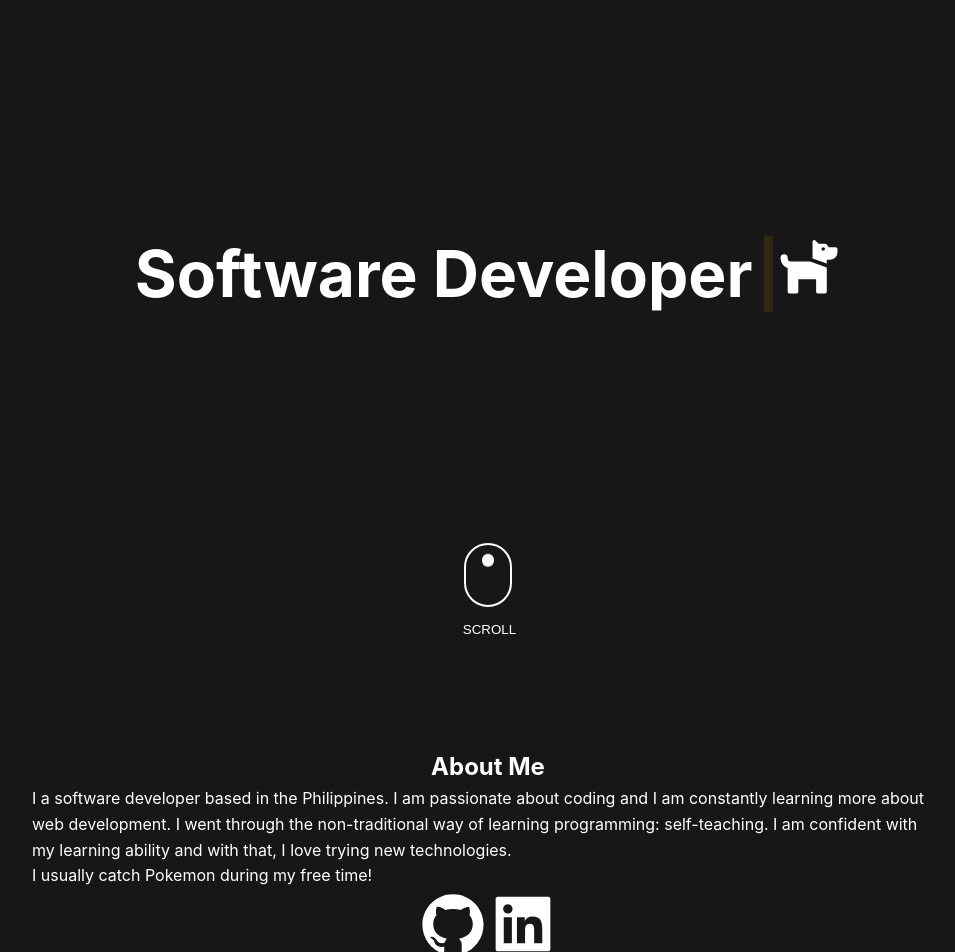
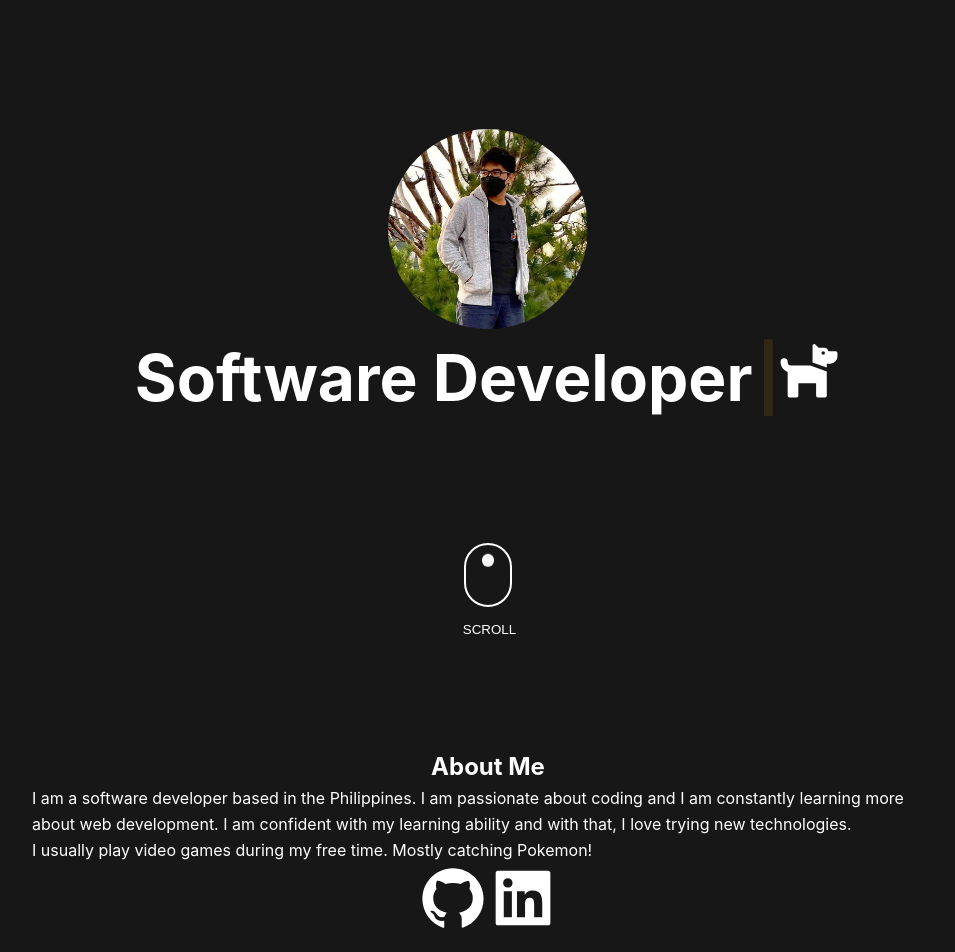
Before and after one commit to maj-rf/portfolio, a Next.js app: page / in a window 1280 px wide. Shown: the part 140-1092 px from the top of the page, without its empty margins (152-1107 px from the left). Built offline with nearby package versions, Linux system fonts and the light colour scheme.

Commit message:
add hero_img, fix About grammer, remove dark mode for now

```diff
--- a/components/About.tsx
+++ b/components/About.tsx
@@ -5,14 +5,13 @@ export const About = () => {
     <section className={utils.container} id="about">
       <h2>About Me</h2>
       <p style={{ textAlign: 'left' }}>
-        I a software developer based in the Philippines. I am passionate about
-        coding and I am constantly learning more about web development. I went
-        through the non-traditional way of learning programming: self-teaching.
-        I am confident with my learning ability and with that, I love trying new
+        I am a software developer based in the Philippines. I am passionate
+        about coding and I am constantly learning more about web development. I
+        am confident with my learning ability and with that, I love trying new
         technologies.
       </p>
       <p style={{ textAlign: 'left' }}>
-        I usually catch Pokemon during my free time!
+        I usually play video games during my free time. Mostly catching Pokemon!
       </p>
       <div>
         <a href="https://github.com/bananabread08">
--- a/components/Hero.tsx
+++ b/components/Hero.tsx
@@ -1,6 +1,7 @@
 import Link from 'next/link';
+import Image from 'next/image';
 import { FaDog } from 'react-icons/fa';
-
+import hero_img from '../public/hero_img.jpg';
 import styles from '../styles/Hero.module.scss';
 import { Cursor, useTypewriter } from 'react-simple-typewriter';
 export const Hero = () => {
@@ -13,6 +14,15 @@ export const Hero = () => {
 
   return (
     <main className={styles.main}>
+      <div className={styles.img_container}>
+        <Image
+          src={hero_img}
+          alt="Picture of myself"
+          width={200}
+          height={200}
+          quality={65}
+        />
+      </div>
       <h1 className={styles.title}>
         <span>{text}</span>
         <Cursor cursorColor="#F7AB0A" />
--- a/components/layout/Header.tsx
+++ b/components/layout/Header.tsx
@@ -34,18 +34,14 @@ export default function Header() {
             </Link>
           </li>
           <li className={styles.mail}>
-            <a
-              className={
-                currentRoute === '/#footer' ? `${styles.active}` : undefined
-              }
-            >
+            <a href="mailto:rmkfermin@gmail.com?subject=We are Hiring!">
               <FiMail />
             </a>
           </li>
         </ul>
-        <button className={styles.btn} aria-label="dark mode toggle">
+        {/* <button className={styles.btn} aria-label="dark mode toggle">
           <FiSun />
-        </button>
+        </button> */}
       </nav>
     </header>
   );
--- a/styles/Hero.module.scss
+++ b/styles/Hero.module.scss
@@ -6,6 +6,12 @@
   align-items: center;
   flex-direction: column;
   position: relative;
+}
+
+.img_container {
+  img {
+    border-radius: 50%;
+  }
 }
 
 .title {
```
